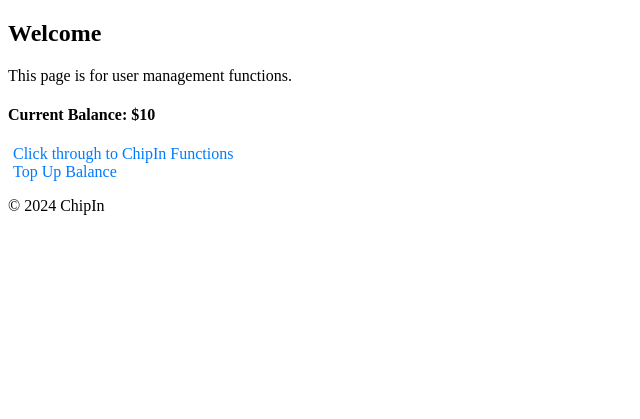
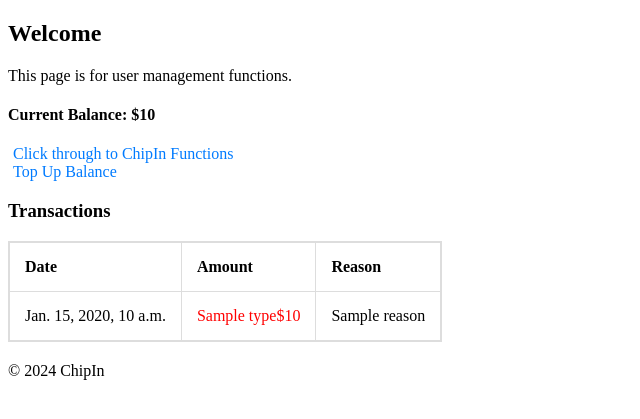
Before and after one commit to Damien7200/ssa_project, a Django app: template users/templates/users/user.html in a window 1280 px wide. Shown: the part 90-509 px from the top of the page, without its empty margins (0-640 px from the left). Run offline with Django 5.2, Linux system fonts and the light colour scheme; the template is opened without the code that fills it: most values are stand-ins (such as "Sample title", 1, 10 or a date in 2020).

Commit message:
Week 8 completed

```diff
--- a/chipin/static/chipin/styles.css
+++ b/chipin/static/chipin/styles.css
@@ -92,3 +92,22 @@ a {
 a:hover {
     text-decoration: underline;
 }
+
+table, td, th {
+    border: 1px solid #ddd;
+    text-align: left;
+  }
+
+  table {
+    border-collapse: collapse;
+    overflow-y: auto;
+    max-height: 300px;
+    display: block;
+
+
+
+  }
+
+  th, td {
+    padding: 15px;
+  }
--- a/chipin/templates/chipin/group_detail.html
+++ b/chipin/templates/chipin/group_detail.html
@@ -22,6 +22,8 @@
                 <strong>Current Share:</strong> ${{ info.share }},
                 <strong>Status:</strong> <span class="event-status">{{ info.status }}</span><br>
                 <!-- If the user has already joined the event, display the "Leave Event" link -->
+
+                {%if event.status != 'Archived'%}
                 {% if info.joined %}
                     <span class="joined">You have already joined this event.</span>
                     <a href="{% url 'chipin:leave_event' group.id event.id %}" class="btn btn-warning" onclick="return confirm('Are you sure you want to leave this event?');">Leave Event</a>
@@ -37,7 +39,9 @@
                 <!-- Only display the "Delete Event" link if the user is the group admin -->
                 {% if request.user == group.admin %}
                     <a href="{% url 'chipin:delete_event' group.id event.id %}" class="btn btn-danger" onclick="return confirm('Are you sure you want to delete this event?');">Delete Event</a>
+                    <a href="{% url 'chipin:transfer_funds' group.id event.id%}" class="btn btn-warning" onclick="return confirm('Are you sure you want to transfer shares?');">Transfer Funds</a>
                 {% endif %}
+                {%endif%}
             </li>
         {% endfor %}
     </ul>
--- a/chipin/urls.py
+++ b/chipin/urls.py
@@ -22,4 +22,5 @@ urlpatterns = [
   path('group/<int:group_id>/event/<int:event_id>/update_status/', views.update_event_status, name='update_event_status'),
   path('group/<int:group_id>/event/<int:event_id>/leave/', views.leave_event, name='leave_event'),
   path('group/<int:group_id>/event/<int:event_id>/delete/', views.delete_event, name='delete_event'),
+  path('group/<int:group_id>/event/<int:event_id>/transfer_funds/', views.transfer_funds, name='transfer_funds'),
 ]
--- a/users/models.py
+++ b/users/models.py
@@ -46,3 +46,5 @@ class Transaction(models.Model):
     user = models.ForeignKey(User, on_delete=models.CASCADE)
     amount = models.DecimalField(max_digits=10, decimal_places=2)
     created_at = models.DateTimeField(auto_now_add=True)
+    reason = models.CharField(max_length=100, default='None')
+    type = models.CharField(max_length=1, default='+')
--- a/users/templates/users/user.html
+++ b/users/templates/users/user.html
@@ -9,6 +9,32 @@
     <a href="{% url 'chipin:home' %}">Click through to ChipIn Functions</a>
     <br>
     <a href="{% url 'users:top_up' %}">Top Up Balance</a>
+    <h3>Transactions</h3>
+    <div style = "display:inline-block">
+        <table>
+            <tr>
+                <th>Date</th>
+                <th>Amount</th>
+                <th>Reason</th>
+            </tr>
+            {% for transaction in transactions %}
+            <tr>
+
+                <td>{{transaction.created_at}}</td>
+                {% comment %} colorcoding transactions depending on type {% endcomment %}
+                {%if transaction.type == "+"%}
+                    <td style="color:green;">{{transaction.type}}${{transaction.amount}}</td>
+                {%else%}
+                    <td style="color:red;">{{transaction.type}}${{transaction.amount}}</td>
+                {%endif%}
+                <td>{{transaction.reason}}</td>
+
+
+            </tr>
+
+            {%endfor%}
+        </table>
+    </div>
     {% comment %} <a href="{% url 'users:top_up' user.id %}">Make a Payment</a> {% endcomment %}
     {% comment %} <input type="number" step="0.01" min="0.01"> {% endcomment %}
 {% endblock %}
```
Also changed, not shown: chipin/models.py (+8 -1 lines), chipin/views.py (+48 -0 lines), users/views.py (+9 -2 lines), db.sqlite3, users/migrations/0004_transaction_reason.py (added), users/migrations/0005_transaction_type.py (added).
